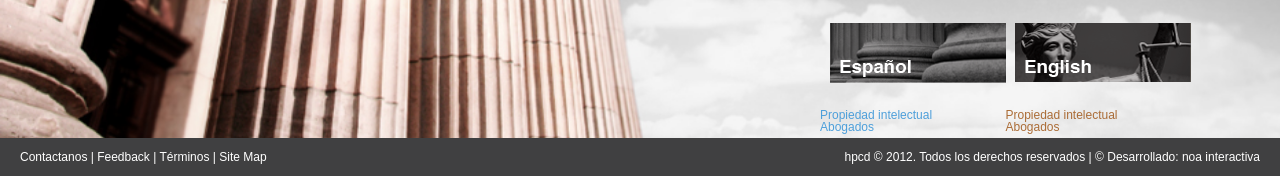
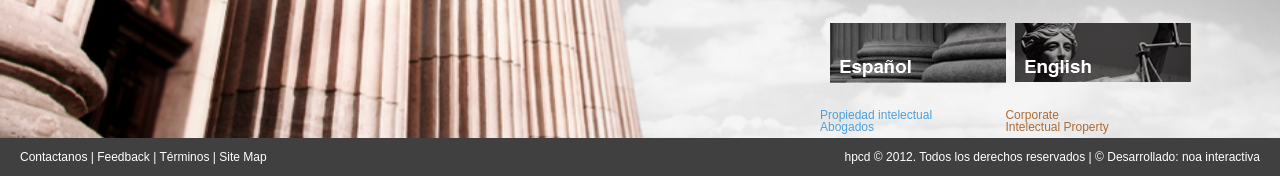
Before and after one commit to josemujicap/hpcd, a PHP site: page / in a window 1280 px wide. Shown: the part 624-800 px from the top of the page. Run offline with PHP 8.4, Linux system fonts and the light colour scheme.

Commit message:
Update index.php

```diff
--- a/index.php
+++ b/index.php
@@ -80,8 +80,8 @@
 			<div class="botonEn">
 				<p>
 					<ul>
-						<li>Propiedad intelectual</li>
-						<li>Abogados</li>
+						<li>Corporate</li>
+						<li>Intelectual Property</li>
 					</ul>
 				</p>
 			</div>
```
